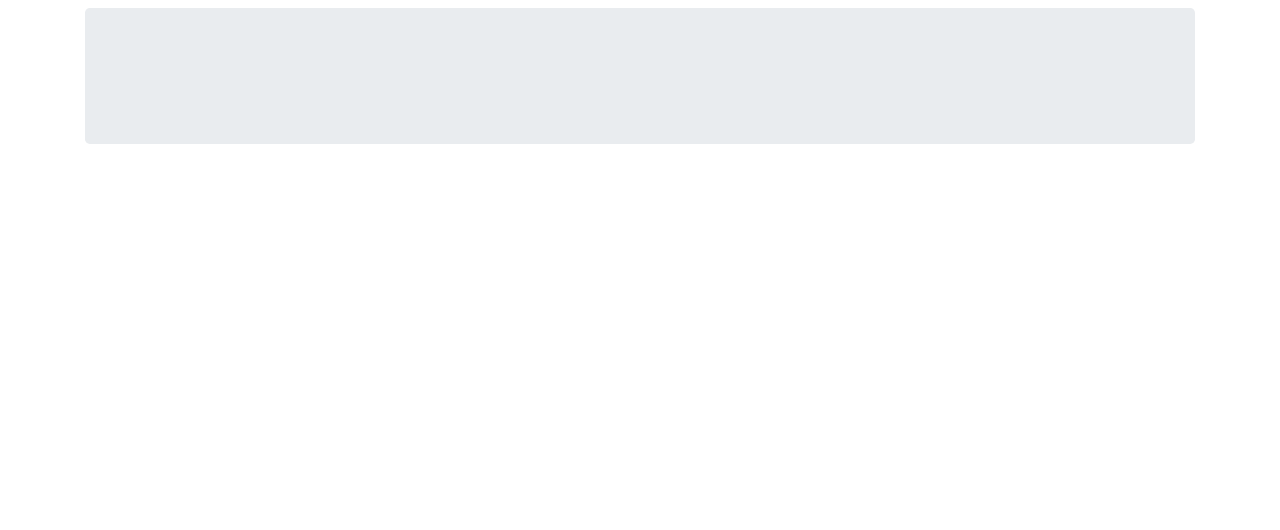
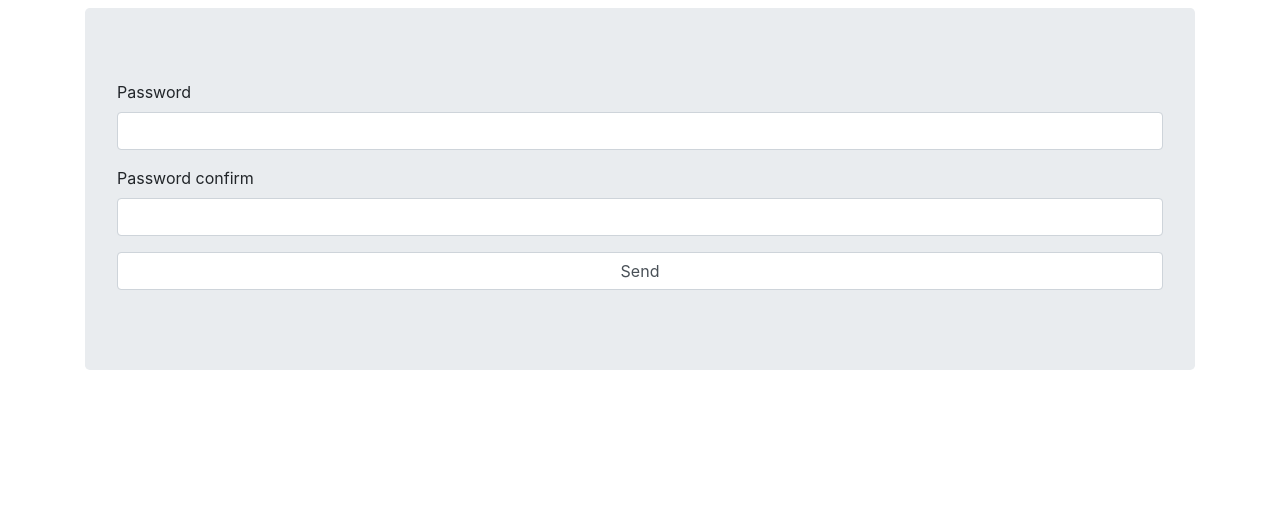
Before and after one commit to pichotg/mediaplayer, a Symfony app: template templates/user/security_reset_password.html.twig in a window 1280 px wide. Shown: the part 56-586 px from the top of the page. Run offline with Twig, Linux system fonts and the light colour scheme; the template is opened without the code that fills it, so the values that code supplies are empty; form fields are guessed from the names that the template uses; some libraries are stand-ins or nearby versions; some web fonts are replaced.

Commit message:
Reset password template

```diff
--- a/src/Controller/UserController.php
+++ b/src/Controller/UserController.php
@@ -124,7 +124,8 @@ class UserController extends Controller
         }
 
         return $this->render('user/security_reset_password.html.twig',[
-            'page_name' => 'Reset Password'
+            'page_name' => 'Reset Password',
+            'formUser' => $formUser->createView()
         ]);
     }
 
--- a/templates/mail/index.html.twig
+++ b/templates/mail/index.html.twig
@@ -2,13 +2,12 @@
 <html lang="en">
 <head>
     <meta charset="UTF-8">
-    <meta name="viewport"
-          content="width=device-width, user-scalable=no, initial-scale=1.0, maximum-scale=1.0, minimum-scale=1.0">
+    <meta name="viewport" content="width=device-width, user-scalable=no, initial-scale=1.0, maximum-scale=1.0, minimum-scale=1.0">
     <meta http-equiv="X-UA-Compatible" content="ie=edge">
     <title>Reset password</title>
 </head>
 <body>
     <h1>Reset password link</h1>
-    <a href="http://mediaplayer.local/reset_password">Click here to reset your password.</a>
+    <a href="http://mediaplayer.local{{ path('reset_password', {'email': email}) }}">Click here to reset your password.</a>
 </body>
 </html>
--- a/templates/user/security_reset_password.html.twig
+++ b/templates/user/security_reset_password.html.twig
@@ -6,7 +6,12 @@
     <div class="jumbotron mt-2">
         <h1 class="text-center display-4 lead">{{ page_name }}</h1>
 
-
+        {{ form_start(formUser) }}
+            {{ form_errors(formUser) }}
+            {{ form_row(formUser.password) }}
+            {{ form_row(formUser.passwordConfirm) }}
+            {{ form_row(formUser.Send) }}
+        {{ form_end(formUser) }}
 
     </div>
 {% endblock %}
```
